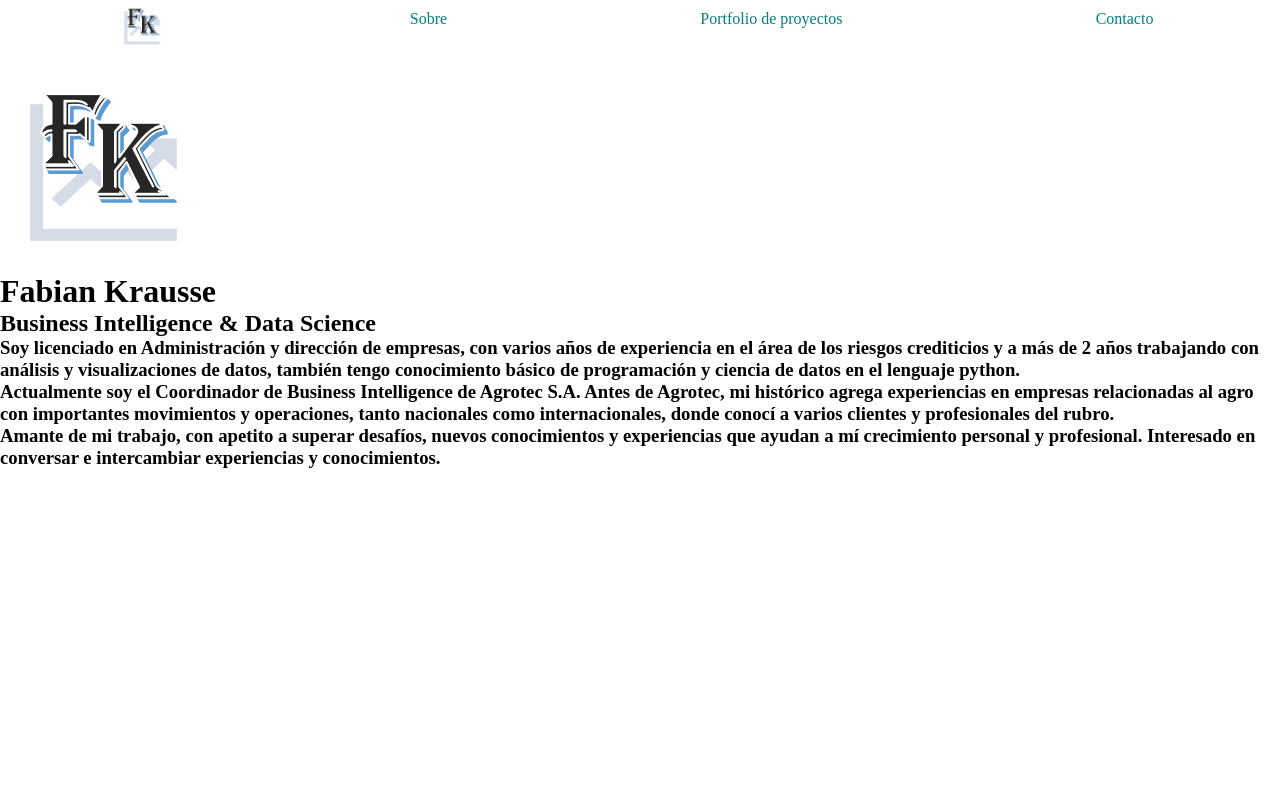
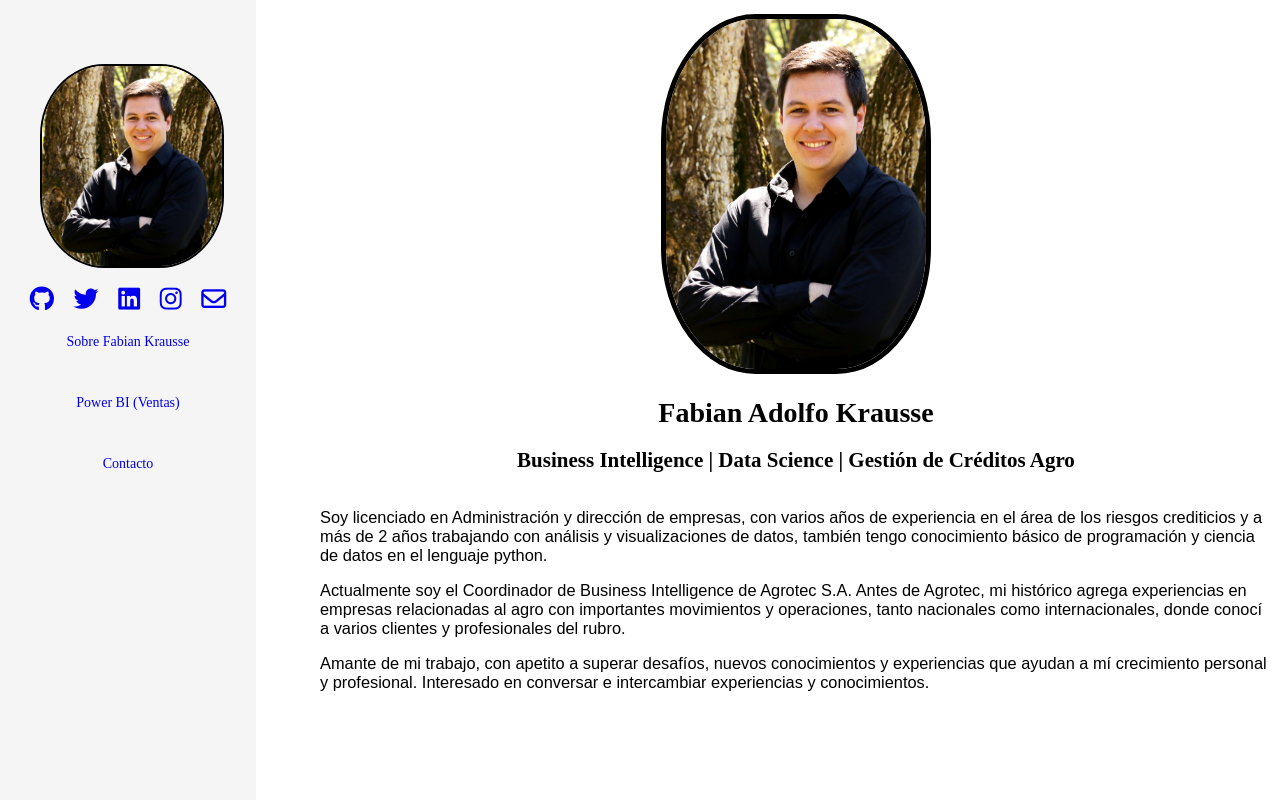
Before and after one commit to fkrausse/fkrausse.github.io, a Flask app: page / in a window 1280 px wide. Run offline with Flask 2, Linux system fonts and the light colour scheme; some libraries are stand-ins or nearby versions.

Commit message:
Finalizado la primera parte de la base, la pagina sobre Fabian y también iniciado el primer articulo que trata sobre Power BI

```diff
--- a/app/static/css/base.css
+++ b/app/static/css/base.css
@@ -1,13 +1,55 @@
 /* soft reset do css */
-
-@media (min-width: 600px) {
-    body {
-        font-size: 14px;
-    }
+main {
+    position: fixed;
+    background-color: whitesmoke;
+    width: 20%;
+    height: 100%;
+    top: 0;
+    left: 0;
+    text-align: center;
+    text-decoration: none;
+}
+.image img{
+    width: 180px;
+    height: 200px;
+    object-fit: cover;
+    border-radius: 35%;
+    border: 2px solid;
+    margin-top: 50px;
 }
 
-@media (min-width: 1441px) {
-    body {
-        font-size: 18px;
-    }
+li {
+    margin-block-end: 25px;
+    background-color: whitesmoke;
+    display: flex;
+    justify-content: space-around;
+    list-style: none;
+    display: block;
+    color: teal;
+    padding: 10px;
+    transition: color 500ms;
 }
+li a{
+    text-decoration: none;
+}
+li a:hover {
+    color:blue;
+    text-decoration: none;
+}
+
+.contato .icons {
+    justify-content: space-evenly;
+    display: flex;
+    flex-wrap: wrap;
+    margin-block-end: 25px;
+    font-size: 25px;
+    color: whitesmoke;
+    transition: text-shadow 500ms;
+    margin: 10px;
+}
+
+.contato a:active,
+.contato a:hover {
+    text-decoration: none;
+    text-shadow: 0px 0px 15px orange;
+}
--- a/app/static/css/navbar.css
+++ /dev/null
@@ -1,41 +0,0 @@
-/* soft reset do css */
-* {
-  margin: 0;
-  padding: 0;
-  box-sizing: border-box;
-}
-
-.menu img {
-  animation: ease-out 1s animacaoImagem forwards;
-  width: 50px;
-  height: 50px;
-  object-fit: cover;
-}
-.header menu {
-  background-color: whitesmoke;
-  position: fixed;
-  width: 100vw;
-  top: 0;
-  z-index: 1;
-}
-.menu ul {
-  display: flex;
-  justify-content: space-around;
-}
-
-.menu li {
-  list-style: none;
-}
-
-.menu a {
-  display: block;
-  text-decoration: none;
-  color: teal;
-  padding: 10px;
-  transition: color 500ms;
-}
-
-.menu a:hover {
-  color:blue;
-  text-decoration: none;
-}
--- /dev/null
+++ b/app/static/css/sobre.css
@@ -0,0 +1,40 @@
+body{
+  margin-left: 25%;
+}
+.site-title img{
+  width: 260px;
+  height: 350px;
+  object-fit: cover;
+  border-radius: 35%;
+  border: 5px solid;
+}
+.site-title{
+  color: black;
+  text-align: center;
+}
+
+.site-subtitle{
+  margin-top:10px;
+  color: black;
+  text-align: center;
+  margin-block-end: 35px;
+}
+
+.site-parrafo{
+  margin-top: 5px;
+  color: black;
+  font-family: sans-serif;
+  font-weight: lighter;
+}
+
+@media (min-width: 600px) {
+  body {
+      font-size: 14px;
+  }
+}
+
+@media (min-width: 1441px) {
+  body {
+      font-size: 18px;
+  }
+}
--- a/app/templates/base.html
+++ b/app/templates/base.html
@@ -3,8 +3,9 @@
 <head>
     <meta charset="UTF-8">
     <meta name="viewport" content="width=device-width, initial-scale=1.0">
-    <link rel="stylesheet" href="{{ url_for('static', filename='css/navbar.css') }}">
-    <link rel="stylesheet" href="{{ url_for('static', filename='css/menu.css') }}">
+    <link rel="stylesheet" href="{{ url_for('static', filename='css/base.css') }}">
+    <link rel="stylesheet" href="{{ url_for('static', filename='css/sobre.css') }}">
+    <link rel="stylesheet" href="{{ url_for('static', filename='css/article.css') }}">
     <link href="https://kit-free.fontawesome.com/releases/latest/css/free-v4-shims.min.css" media="all" rel="stylesheet">
     <link href="https://kit-free.fontawesome.com/releases/latest/css/free-v4-font-face.min.css" media="all" rel="stylesheet">
     <link href="https://kit-free.fontawesome.com/releases/latest/css/free.min.css" media="all" rel="stylesheet">
@@ -14,11 +15,39 @@
         {% endblock %}
     </title>
 </head>
-<header>
-    {% include 'navbar.html' %}
-</header>
 <body>
     {%block content %}
     {% endblock %}
 </body>
+<main>
+    <div>
+        <figure class="image">
+            <img src="{{ url_for('static', filename='img/foto_fabian.jpg') }}" alt="foto Fabian Krausse">
+        </figure>
+    </div>
+    <section class="contato" id="contato">
+        <div class="grid icons">
+        <a target="_blank" href="https://github.com/fkrausse">
+            <i class="fab fa-github" aria-hidden="true"></i>
+        </a>
+        <a target="_blank" href="https://twitter.com/Fabian_adolfo">
+            <i class="fab fa-twitter" aria-hidden="true"></i>
+        </a>
+        <a target="_blank" href="https://linkedin.com/in/fabian-krausse/">
+            <i class="fab fa-linkedin" aria-hidden="true"></i>
+        </a>
+        <a target="_blank" href="https://instagram.com/fabian_krausse">
+            <i class="fab fa-instagram" aria-hidden="true"></i>
+        </a>
+        <a target="_blank" href="mailto:fabi_adolfo@hotmail.com">
+            <i class="far fa-envelope" aria-hidden="true"></i>
+        </a>
+        </div>
+    </section>
+    <section class="article" id="article">
+        <li><a href="#"> Sobre Fabian Krausse</a></li>
+        <li><a href="{{ url_for('article') }}"> Power BI (Ventas)</a></li>
+        <li><a href="#"> Contacto </a></li>
+    </section>
+</main>
 </html>
--- a/app/templates/index.html
+++ /dev/null
@@ -1,21 +0,0 @@
-{% extends 'base.html' %}
-
-{% block title %}
-    {{ super() }}
-    Bienvenido
-{% endblock %}
-
-{% block content %}
-    <div>
-    <figure class="site-title">
-        <img src="{{ url_for('static', filename='img/Fabian.png') }}" alt="foto Fabian Krausse">
-    </figure>
-    <h1 class="site-title"> Fabian Krausse</h1>
-    <h2 class="site-subtitle"> Business Intelligence & Data Science</h2>
-    <h3 class="site-parrafo">Soy licenciado en Administración y dirección de empresas, con varios años de experiencia en el área de los riesgos crediticios y a más de 2 años trabajando con análisis y visualizaciones de datos, también tengo conocimiento básico de programación y ciencia de datos en el lenguaje python.</h3>
-    <h3 class="site-parrafo">Actualmente soy el Coordinador de Business Intelligence de Agrotec S.A.
-    Antes de Agrotec, mi histórico agrega experiencias en empresas relacionadas al agro con importantes movimientos y operaciones, tanto nacionales como internacionales, donde conocí a varios clientes y profesionales del rubro. </h3>
-    <h3 class="site-parrafo">Amante de mi trabajo, con apetito a superar desafíos, nuevos conocimientos y experiencias que ayudan a mí crecimiento personal y profesional.
-    Interesado en conversar e intercambiar experiencias y conocimientos.</h3>
-    </div>
-{% endblock %}
--- a/app/templates/navbar.html
+++ /dev/null
@@ -1,8 +0,0 @@
-<nav class='menu'>
-    <ul>
-        <li><img src="{{ url_for('static', filename='img/Fabian.png') }}"></li>
-        <li><a href="#"> Sobre </a></li>
-        <li><a href="#portfolio"> Portfolio de proyectos </a></li>
-        <li><a href="#contato"> Contacto </a></li>
-    </ul>
-</nav>
--- /dev/null
+++ b/app/templates/sobre.html
@@ -0,0 +1,26 @@
+{% extends 'base.html' %}
+
+{% block title %}
+    {{ super() }}
+    Sobre
+{% endblock %}
+
+{% block content %}
+    <div>
+    <figure class="site-title">
+        <img src="{{ url_for('static', filename='img/foto_fabian.jpg') }}" alt="foto Fabian Krausse">
+    </figure>
+    <h1 class="site-title"> Fabian Adolfo Krausse</h1>
+    <h2 class="site-subtitle"> Business Intelligence | Data Science | Gestión de Créditos Agro</h2>
+    <h3 class="site-parrafo">
+        Soy licenciado en Administración y dirección de empresas, con varios años de experiencia en el área de los riesgos crediticios y a más de 2 años trabajando con análisis y visualizaciones de datos, también tengo conocimiento básico de programación y ciencia de datos en el lenguaje python.
+    </h3>
+    <h3 class="site-parrafo">
+        Actualmente soy el Coordinador de Business Intelligence de Agrotec S.A.
+    Antes de Agrotec, mi histórico agrega experiencias en empresas relacionadas al agro con importantes movimientos y operaciones, tanto nacionales como internacionales, donde conocí a varios clientes y profesionales del rubro.
+    </h3>
+    <h3 class="site-parrafo">Amante de mi trabajo, con apetito a superar desafíos, nuevos conocimientos y experiencias que ayudan a mí crecimiento personal y profesional.
+    Interesado en conversar e intercambiar experiencias y conocimientos.
+    </h3>
+    </div>
+{% endblock %}
--- a/app/views.py
+++ b/app/views.py
@@ -4,6 +4,13 @@ from main import app
 @app.route('/')
 def index():
     user_ip = request.remote_addr
-    response= make_response(render_template('index.html'))
+    response= make_response(render_template('sobre.html'))
     response.set_cookie('user_ip', user_ip)
     return response
+
+@app.route('/article')
+def article():
+    user_ip = request.remote_addr
+    response= make_response(render_template('article_1.html'))
+    response.set_cookie('user_ip', user_ip)
+    return response
```
Also changed, not shown: app/templates/article_1.html (added, +23 -0 lines), app/templates/index_viejo.html (+1 -20 lines), app/static/css/article.css (added), app/static/img/foto_fabian.JPG (added).
